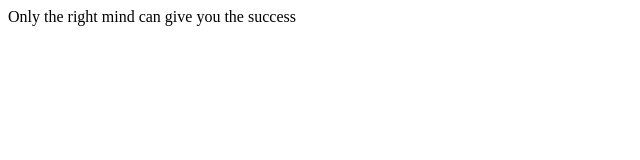
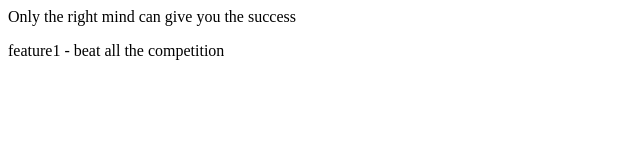
Before and after one commit to SurajSa-19/local_repoo, a plain HTML site: page index.html in a window 1280 px wide. Shown: the whole page, without its empty margins (0-640 px from the left). Drawn offline with Linux system fonts and the light colour scheme.

Commit message:
added a feature1

```diff
--- a/index.html
+++ b/index.html
@@ -1 +1,2 @@
 <p>Only the right mind can give you the success</p>
+<p>feature1 - beat all the competition</p>
```
